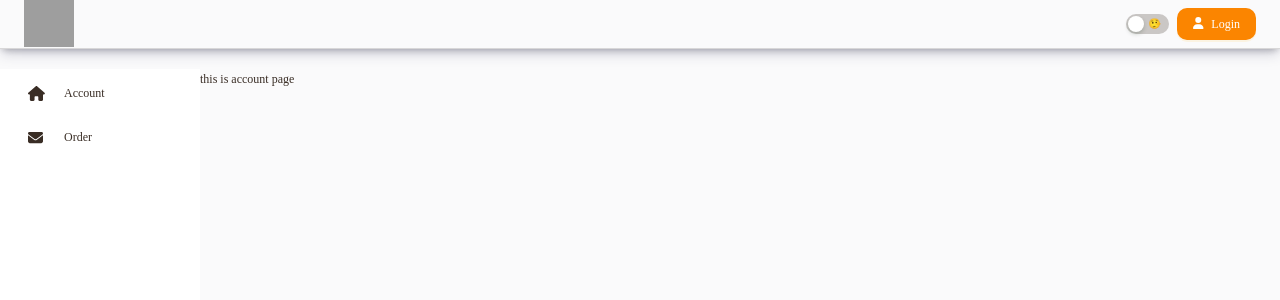
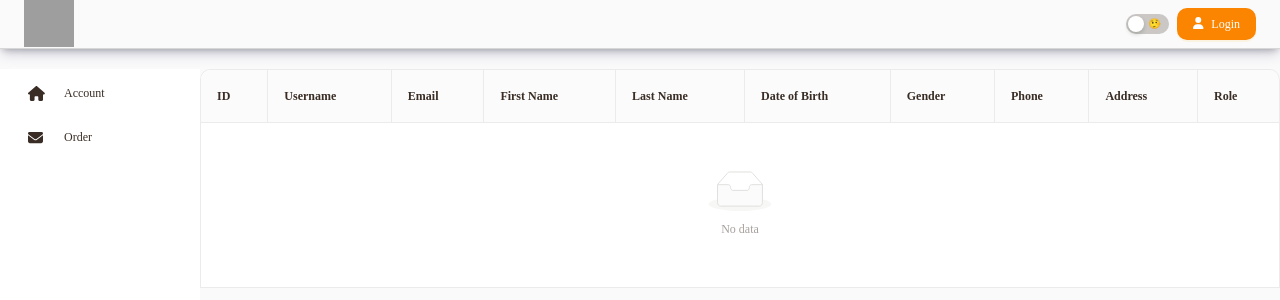
Before and after one commit to phuocAnonydev14/frontend_eProject_sem3, a Next.js app: page /admin/account in a window 1280 px wide. Shown: the top 300 px of the page. Built offline with nearby package versions, Linux system fonts and the light colour scheme; grey boxes are pictures that could not be loaded.

Commit message:
Account Table

```diff
--- a/src/app/admin/account/page.tsx
+++ b/src/app/admin/account/page.tsx
@@ -1,9 +1,73 @@
 'use client'
 
-import {Typography} from "antd";
+import {Table, Tag, Typography} from "antd";
+import moment from "moment";
 
 export default function AccountPage() {
-	return <div>
-		<Typography.Text>this is account page</Typography.Text>
-	</div>
+	return (
+<div className="container mx-auto">
+<Table
+              bordered={true}
+              columns={[
+                {
+                  title: 'ID',
+                  dataIndex: 'entranceId',
+                  key: 'entranceId',
+                },
+                {
+                  title: 'Username',
+                  dataIndex: 'entranceId',
+                  key: 'entranceId',
+                },
+                {
+                  title: 'Email',
+                  dataIndex: 'entranceId',
+                  key: 'entranceId',
+                },
+                {
+                  title: 'First Name',
+                  dataIndex: 'entranceId',
+                  key: 'entranceId',
+                },
+                {
+                  title: 'Last Name',
+                  dataIndex: 'entranceId',
+                  key: 'entranceId',
+                },
+                {
+                  title: 'Date of Birth',
+                  dataIndex: 'entranceId',
+                  key: 'entranceId',
+                },
+                {
+                  title: 'Gender',
+                  dataIndex: 'entranceId',
+                  key: 'entranceId',
+									render: (type: 0 | 1) => (
+                    <>{type === 1 ? <span>Male</span> : <span>Female</span>}</>
+                  ),
+                },
+                {
+                  title: 'Phone',
+                  dataIndex: 'entranceId',
+                  key: 'entranceId',
+                },
+                {
+                  title: 'Address',
+                  dataIndex: 'entranceId',
+                  key: 'entranceId',
+                },
+                {
+                  title: 'Role',
+                  dataIndex: 'type',
+                  key: 'type',
+                  render: (type: 0 | 1) => (
+                    <>{type === 1 ? <Tag color={'red'}>Admin</Tag> : <Tag color={'green'}>Customer</Tag>}</>
+                  ),
+                },
+              ]}
+              pagination={false}
+            />	</div>
+	)
+
 }
```
